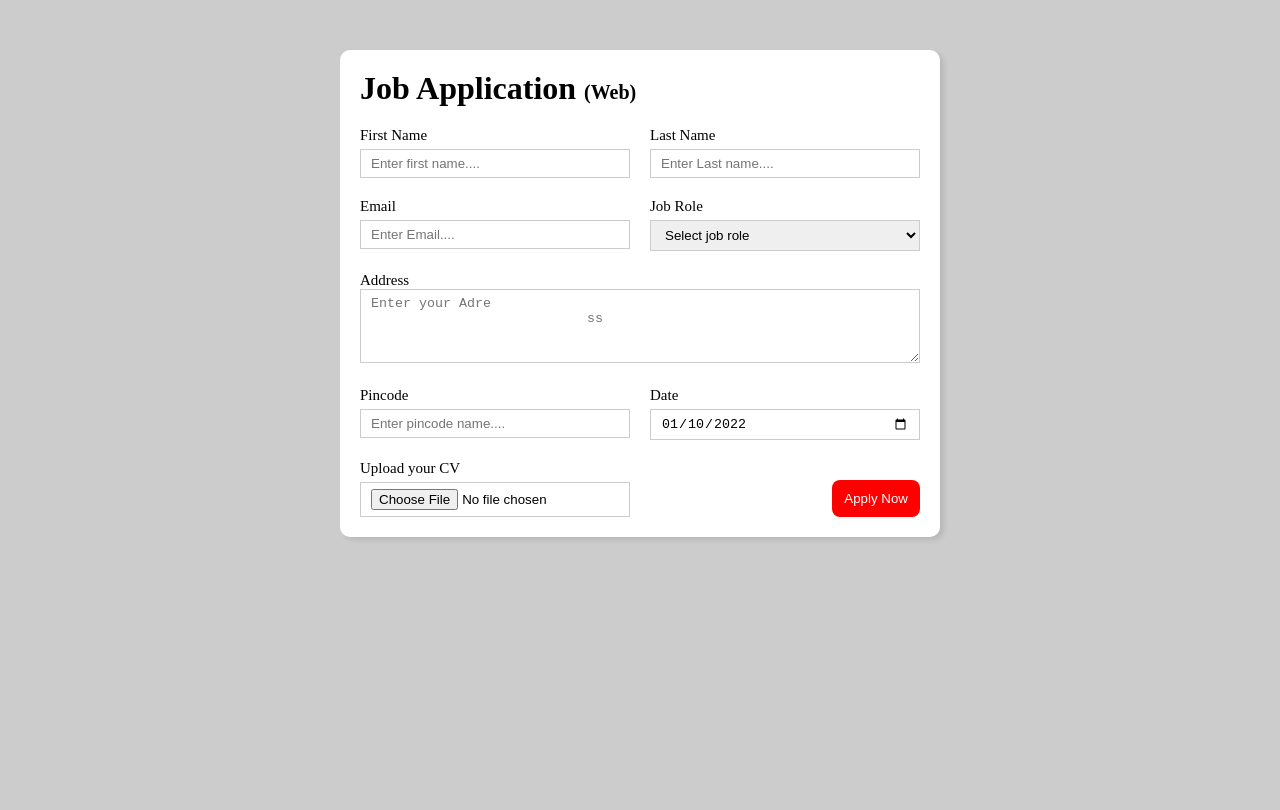
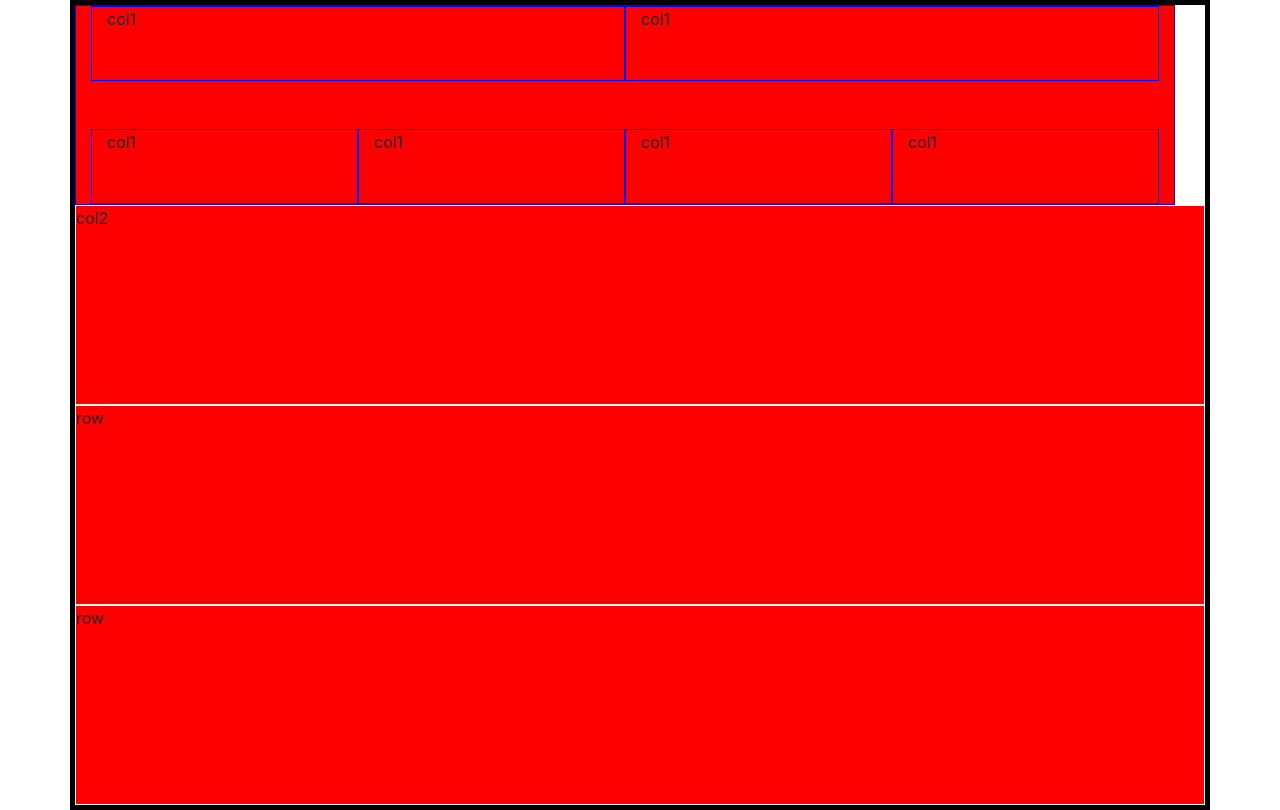
Before and after one commit to ShubhBaranwal/portfolio, a plain HTML site: page index.html in a window 1280 px wide. Drawn offline with nearby package versions, Linux system fonts and the light colour scheme.

Commit message:
Add files via upload

```diff
--- a/index.html
+++ b/index.html
@@ -6,153 +6,54 @@
     <meta http-equiv="X-UA-Compatible" content="IE=edge">
     <meta name="viewport" content="width=device-width, initial-scale=1.0">
     <title>Document</title>
+    <link rel="stylesheet" href="css/bootstrap.css">
     <style>
-    * {
-      padding: 0;
-      margin: 0;
-      box-sizing: border-box;
+        .color {
+            background-color: red;
         }
 
-    body {
-      background-color: #ccc;
+        /* .shubh{
+            background-color: red;
+            border: 2px solid darkblue;
+        } */
+        .container {
+            border: 5px solid black;
         }
 
-    .container {
-      max-width: 900px;
-      margin: 0 auto;
+        .row {
+            background-color: red;
+            border: 1px solid white;
+            height: 200px;
         }
 
-    .apply_box {
-      max-width: 600px;
-      padding: 20px;
-      background-color: white;
-      margin: 0 auto;
-      margin-top: 50px;
-      box-shadow: 4px 3px 5px rgba(1, 1, 1, 0.1);
-      border-radius: 10px;
+        .col {
+            border: 1px solid blue;
         }
 
-    .title_small {
-      font-size: 20px;
-    }
 
-    .form_container {
-      margin-top: 20px;
-      display: grid;
-      grid-template-columns: repeat(auto-fit, minmax(200px, 1fr));
-      gap: 20px;
-    }
 
-    .form_control {
-      display: flex;
-      flex-direction: column;
-    }
-
-    label {
-      font-size: 15px;
-      margin-bottom: 5px;
-    }
-
-    input,
-    select,
-    textarea {
-      padding: 6px 10px;
-      border: 1px solid #ccc;
-    }
-    input:focus{
-      outline-color: red;
-    }
-    .button_container{
-      display: flex;
-      justify-content: flex-end;
-      margin-top: 20px;
-    }
-    button{
-      background-color: red;
-      border: transparent solid 2px;
-      padding: 5px 10px;
-      color: white;
-      border-radius: 8px;
-      transition: 0.3 ease-in;
-    }
-    button:hover{
-      background-color: #ccc;
-      border: 2px solid red;
-      color: black;
-      transition: 0.3 ease-out;
-      cursor: pointer;
-    }
-    .textarea_control{
-      grid-column: 1/ span 2;
-    }
-    .textarea_control textarea{
-      width: 100%;
-    }
-    @media (max-width:460px){
-      .textarea_control{
-        grid-column: 1 / span 1;
-      }
-    }
     </style>
 </head>
 
 <body>
+    <!-- <div class="container shubh">shub</div> -->
+    <!-- <div class="container-fluid shubh">shub</div> -->
+    <!-- <a href="#" class="btn btn-primary color">shubh</a> -->
     <div class="container">
-    <div class="apply_box">
-      <h1>
-        Job Application
-        <span class="title_small">
-          (Web)
-        </span>
-      </h1>
-
-      <form action="">
-        <div class="form_container">
-          <div class="form_control">
-            <label for="first_name">First Name</label>
-            <input type="text" id="first_name" name="first_name" placeholder="Enter first name....">
+        <div class="row col">
+            <div class="col col1">col1</div>
+            <div class="col col1">col1</div>
+            <div class="w-100"></div>
+            <div class="col col1">col1</div>
+            <div class="col col1">col1</div>
+            <div class="col col1">col1</div>
+            <div class="col col1">col1</div>
         </div>
-          <div class="form_control">
-            <label for="last_name">Last Name</label>
-            <input type="text" id="Last_name" name="Last_name" placeholder="Enter Last name....">
-          </div>
-          <div class="form_control">
-            <label for="email">Email</label>
-            <input type="email" id="email" name="email" placeholder="Enter Email....">
-          </div>
-          <div class="form_control">
-            <label for="job_role">Job Role</label>
-            <select name="job_role" id="job_role">
-              <option value="">Select job role</option>
-              <option value="">Frontend doveloper</option>
-              <option value="">Backend doveloper</option>
-            </select>
-          </div>
-          <div class="textarea_control">
-            <label for="address">Address</label>
-            <textarea name="address" id="address" cols="30" rows="4" placeholder="Enter your Adre
-                           ss"></textarea>
-          </div>
-          <div class="form_control">
-            <label for="pincode">Pincode</label>
-            <input type="number" id="pincode" name="pincode" placeholder="Enter pincode name....">
-          </div>
-          <div class="form_control">
-            <label for="date">Date</label>
-            <input type="date" value="2022-01-10" id="date" name="date">
-          </div>
-          <div class="form_control">
-            <label for="upload">Upload your CV</label>
-            <input type="file" id="upload" name="upload">
-          </div>
-          <div class="button_container">
-            <button type="submit">Apply Now</button>
+        <div class="row ">col2</div>
+        <div class="row">row</div>
+        <div class="row">row</div>
     </div>
 
-        </div>
-      </form>
-    </div>
-  </div>
 </body>
 
 </html>
```
Lines whose indentation alone changed are shown as unchanged.
